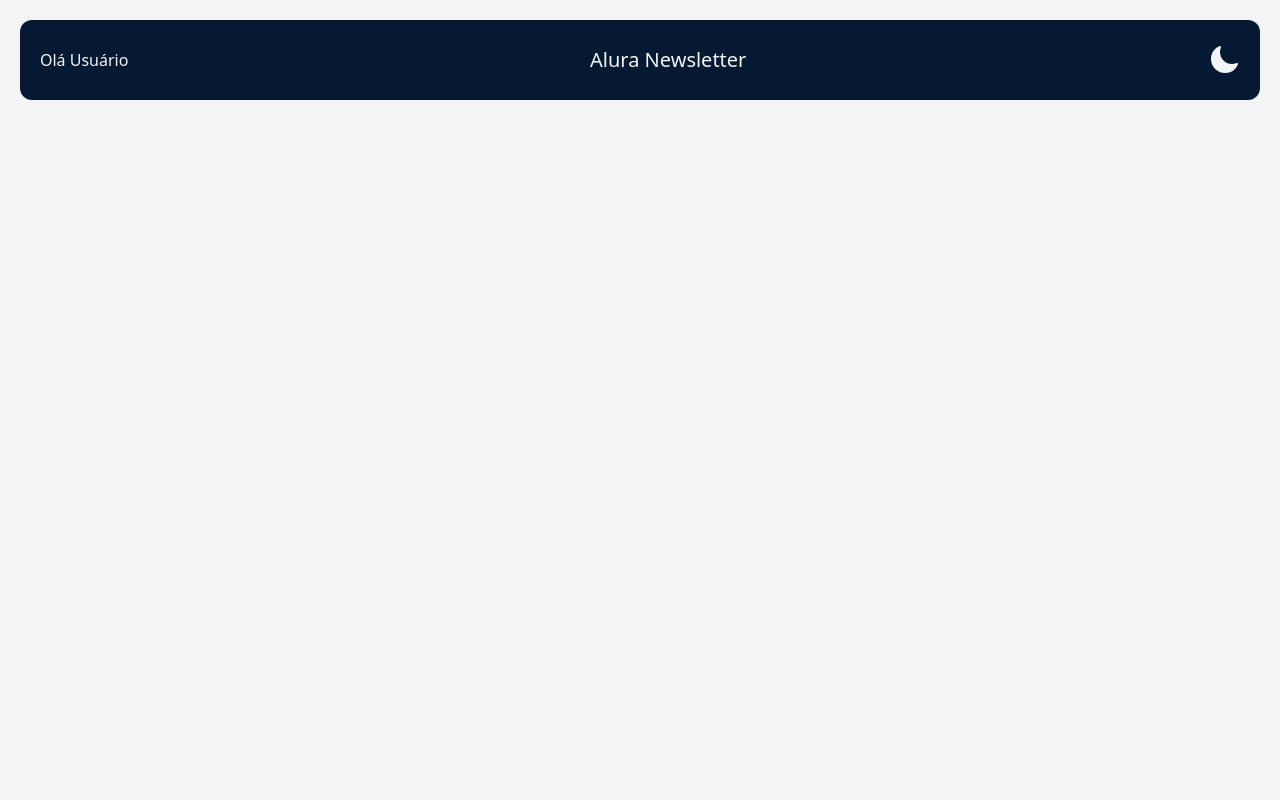
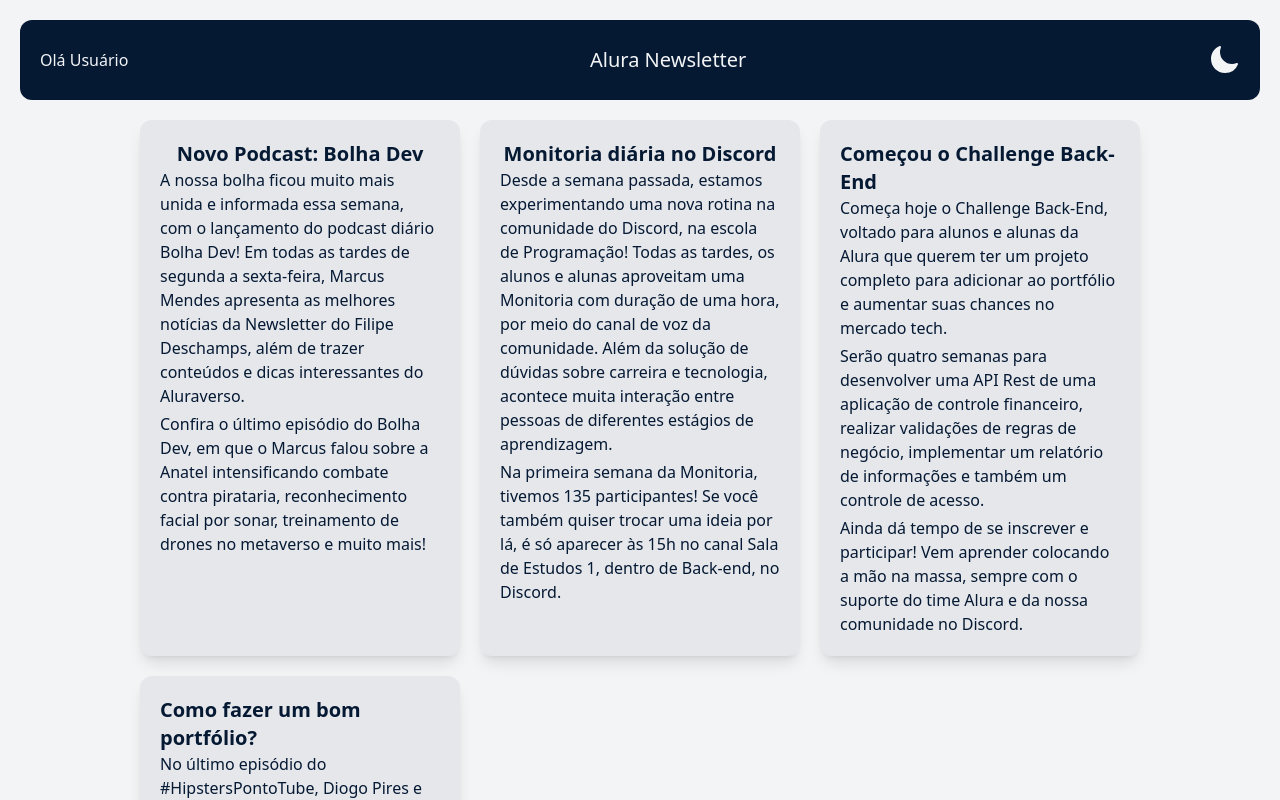
Before and after one commit to anajudith/newsletter, a React (Vite) app: page / in a window 1280 px wide. Shown: the top 800 px of the page. Built offline with nearby package versions, Linux system fonts and the light colour scheme.

Commit message:
Mapeando artigos

```diff
--- /dev/null
+++ b/articles.json
@@ -0,0 +1,36 @@
+[
+    {
+      "title": "Novo Podcast: Bolha Dev",
+      "text": [
+        "A nossa bolha ficou muito mais unida e informada essa semana, com o lançamento do podcast diário Bolha Dev!  Em todas as tardes de segunda a sexta-feira, Marcus Mendes apresenta as melhores notícias da Newsletter do Filipe Deschamps, além de trazer conteúdos e dicas interessantes do Aluraverso.",
+        "Confira o último episódio do Bolha Dev, em que o Marcus falou sobre a Anatel intensificando combate contra pirataria, reconhecimento facial por sonar, treinamento de drones no metaverso e muito mais!"
+      ],
+      "tags": ["podcast", "bolhadev"]
+    },
+    {
+      "title": "Monitoria diária no Discord",
+      "text": [
+        "Desde a semana passada, estamos experimentando uma nova rotina na comunidade do Discord, na escola de Programação! Todas as tardes, os alunos e alunas aproveitam uma Monitoria com duração de uma hora, por meio do canal de voz da comunidade. Além da solução de dúvidas sobre carreira e tecnologia, acontece muita interação entre pessoas de diferentes estágios de aprendizagem.",
+        "Na primeira semana da Monitoria, tivemos 135 participantes! Se você também quiser trocar uma ideia por lá, é só aparecer às 15h no canal Sala de Estudos 1, dentro de Back-end, no Discord."
+      ],
+      "tags": ["discord", "monitoria"]
+    },
+    {
+      "title": "Começou o Challenge Back-End",
+      "text": [
+        "Começa hoje o Challenge Back-End, voltado para alunos e alunas da Alura que querem ter um projeto completo para adicionar ao portfólio e aumentar suas chances no mercado tech.",
+        "Serão quatro semanas para desenvolver uma API Rest de uma aplicação de controle financeiro, realizar validações de regras de negócio, implementar um relatório de informações e também um controle de acesso.",
+        "Ainda dá tempo de se inscrever e participar! Vem aprender colocando a mão na massa, sempre com o suporte do time Alura e da nossa comunidade no Discord."
+      ],
+      "tags": ["back-end", "node", "java"]
+    },
+    {
+      "title": "Como fazer um bom portfólio?",
+      "text": [
+        "No último episódio do #HipstersPontoTube, Diogo Pires e Paulo Silveira conversaram sobre a importância do portfólio e quais são as dicas para criar essa ferramenta essencial para todos os níveis de profissionais. Eles também dão algumas dicas de carreira, respondendo perguntas como “quando é o momento certo de me aplicar nas vagas?”."
+      ],
+      "image": "/example.jpeg",
+      "alt": "Screenshot do Youtube com o episódio do podcast rodando",
+      "tags": ["carreira", "podcast"]
+    }
+  ]
--- a/src/App.jsx
+++ b/src/App.jsx
@@ -1,11 +1,13 @@
-import Header from "./components/Header/Header"
+import Header from "./components/Header/Header";
+import ArticleList from "./components/ArticleList/ArticleList";
 
 function App() {
   return (
-    <div className="App">
+    <>
       <Header />
-    </div>
-  )
+      <ArticleList />
+    </>
+  );
 }
 
-export default App
+export default App;
--- /dev/null
+++ b/src/components/Article/Article.jsx
@@ -0,0 +1,17 @@
+
+const Article = ({ title, text, tags, image, alt }) => {
+  return (
+    <div className="p-5 bg-gray-200 dark:bg-dark-200 sm:rounded-xl sm:shadow-lg flex flex-col items-center">
+      <h3 className="text-xl text-alura-200 dark:text-gray-200 font-bold">{title}</h3>
+      <div className=" grid gap-1">
+        {text.map((content, index) => (
+          <p key={index} className="text-alura-200 dark:text-gray-400">{content}</p>
+        ))}
+      </div>
+      {image && <img className="sm:p-4" src={image} />}
+      {image && alt && <span className="sr-only"></span>}
+    </div>
+  );
+};
+
+export default Article
--- /dev/null
+++ b/src/components/ArticleList/ArticleList.jsx
@@ -0,0 +1,14 @@
+import data from "../../../articles.json";
+import Article from "../Article/Article";
+
+const ArticleList = () => {
+  return (
+    <div className="mt-5 sm:mt-0 grid gap-5 m-auto max-w-2xl sm:grid-cols-2 lg:grid-cols-3 lg:max-w-[1000px] ">
+      {
+        data.map((props, index) => <Article key={index} {...props} />)
+      }
+    </div>
+  );
+};
+
+export default ArticleList;
```
Also changed, not shown: public/example.jpeg (added).
